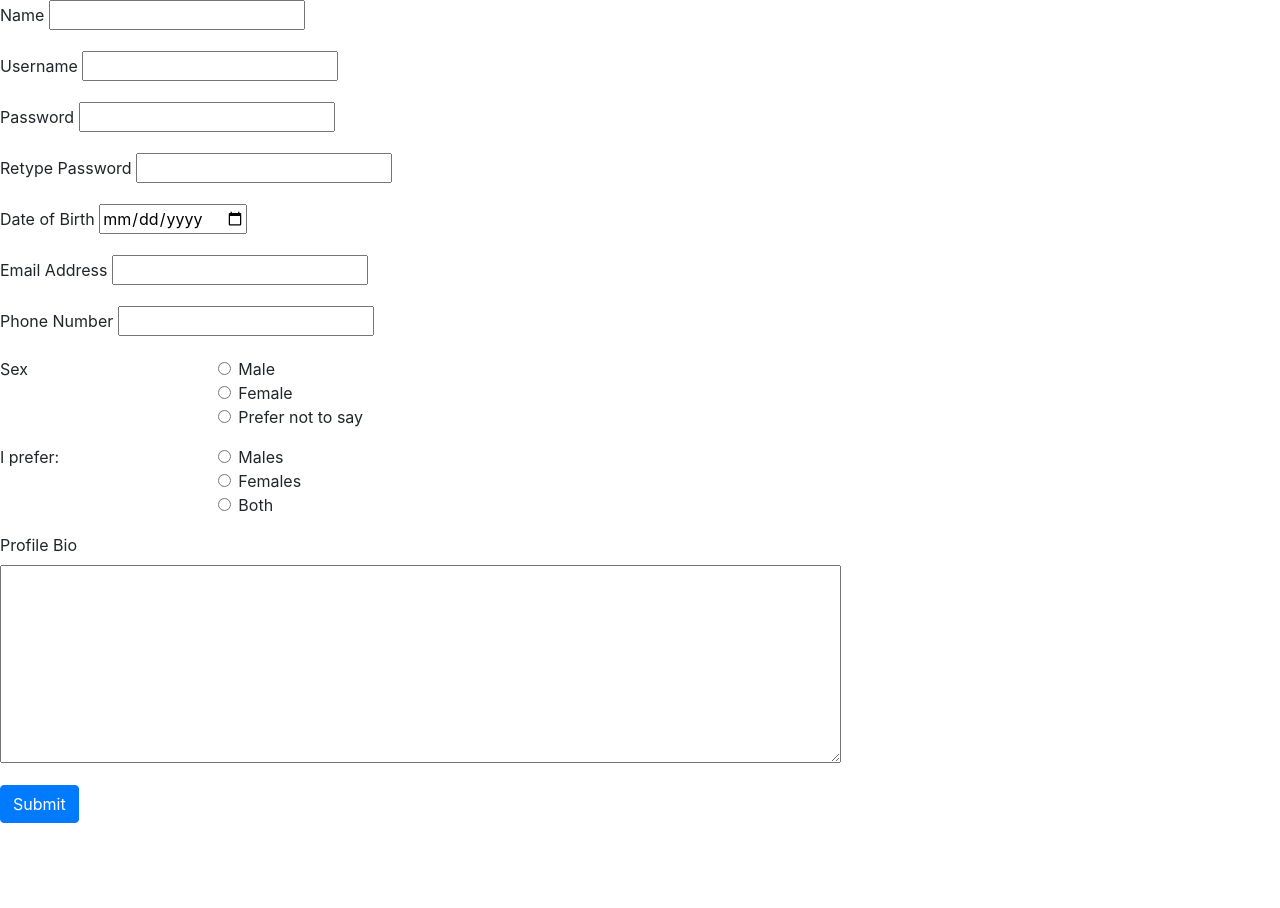
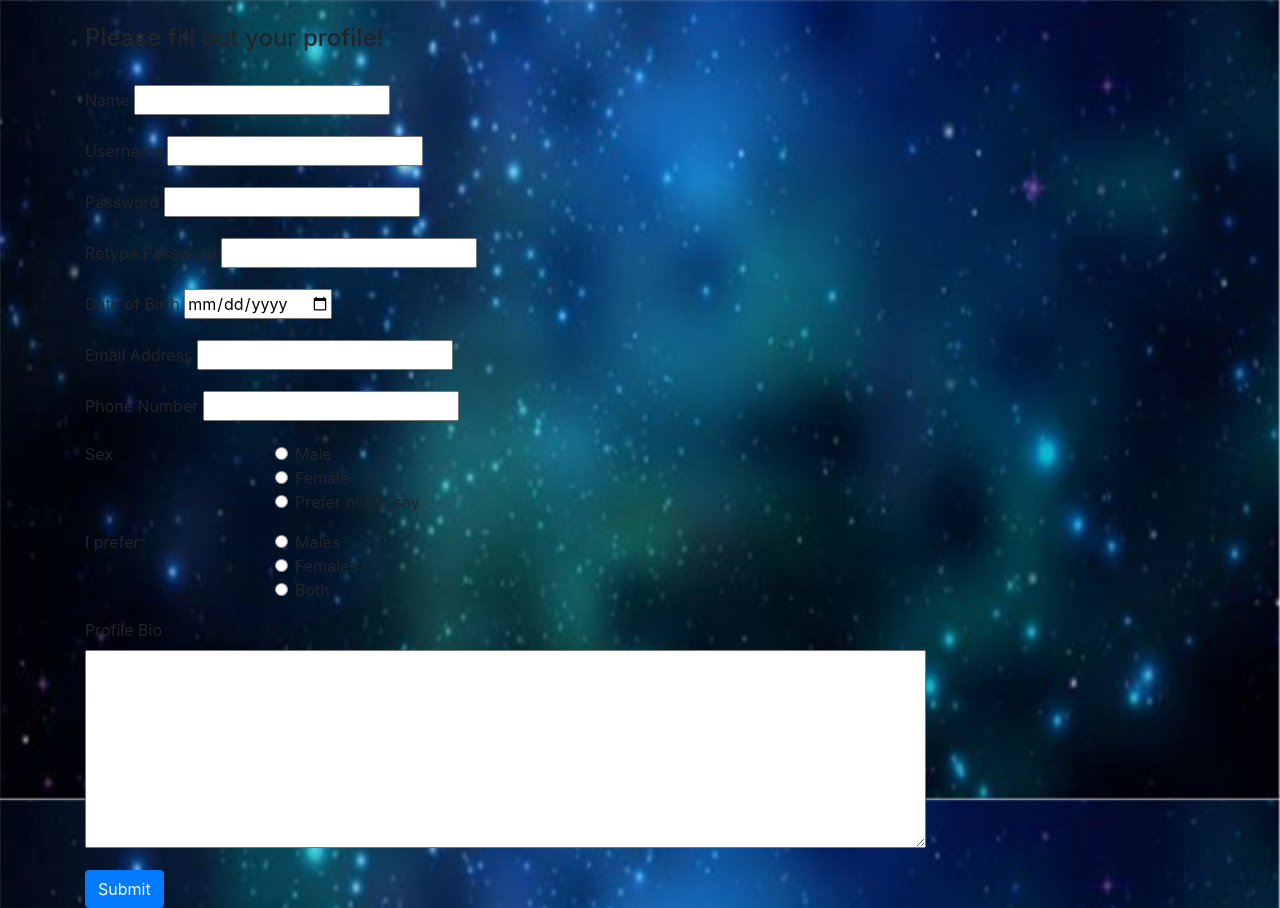
Before and after one commit to hongweimachene/WeNeedAName_chenH-rawatP-shawJ, a Flask app: page /create in a window 1280 px wide. Before the commit the page ends 823 px from the top, so only its background shows below. Run offline with Flask 2, Linux system fonts and the light colour scheme; some libraries are stand-ins or nearby versions.

Commit message:
added features to createAccounts and welcome pages

```diff
--- a/doc/devlog.txt
+++ b/doc/devlog.txt
@@ -260,3 +260,6 @@ formatted matchmaking page
 
 yifanW -- 2019-12-04 00:38
 fixed features in all request pages
+
+yifanW -- 2019-12-04 01:28
+added features to createAccounts and welcome pages
--- a/templates/createAccounts.html
+++ b/templates/createAccounts.html
@@ -6,7 +6,12 @@
     <meta charset="utf-8">
     <title>Create Your Account</title>
 </head>
-<body>
+<body style="background-image: url({{url_for('static', filename='bg2.jpg')}}); background-size: 100% 100%; background-attachment: fixed;">
+    <div class="container">
+        <div class="row">
+            <div class="col align-self-center">
+            <br>
+            <h4>Please fill out your profile!</h4><br>
                 {% for error in get_flashed_messages() %}
                 <div class="alert alert-danger w-50 p-1">{{error}}</div>
                 {% endfor %}
@@ -95,5 +100,8 @@
                     </div>
                     <button type="submit" value="Create Account" class="btn btn-primary">Submit</button>
                 </form>
+            </div>
+        </div>
+    </div>
 </body>
 </html>
--- a/templates/welcome.html
+++ b/templates/welcome.html
@@ -6,8 +6,8 @@
     <meta charset="utf-8">
     <title>StarCrossed</title>
 </head>
-<body>
-    <nav class="navbar navbar-expand-lg navbar-light bg-light">
+<body style="background-image: url({{url_for('static', filename='bg2.jpg')}}); background-size: 100% 100%; background-attachment: fixed;">
+    <nav class="navbar navbar-expand-lg navbar-light bg-light" style="background-image: url({{url_for('static', filename='bg2.jpg')}}); background-size: 100% 100%; background-attachment: fixed;">
         <a class="navbar-brand">StarCrossed</a>
         <button class="navbar-toggler" type="button" data-toggle="collapse" data-target="#navbarSupportedContent" aria-controls="navbarSupportedContent" aria-expanded="false" aria-label="Toggle navigation">
             <span class="navbar-toggler-icon"></span>
@@ -30,7 +30,7 @@
             </ul>
         </div>
     </nav>
-    <div class="jumbotron">
+    <div class="jumbotron" style="background-image: url({{url_for('static', filename='bg2.jpg')}}); background-size: 100% 100%; background-attachment: fixed;">
         <h2 class="display-4">Welcome to StarCrossed, {{name}}!</h2>
         <p class="lead">Here are some information you may be interested in!</p>
         <hr class="my-4">
```
Also changed, not shown: horoscope_dating.db (added), static/bg2.jpg, 2 other files. Lines whose indentation alone changed are shown as unchanged.
